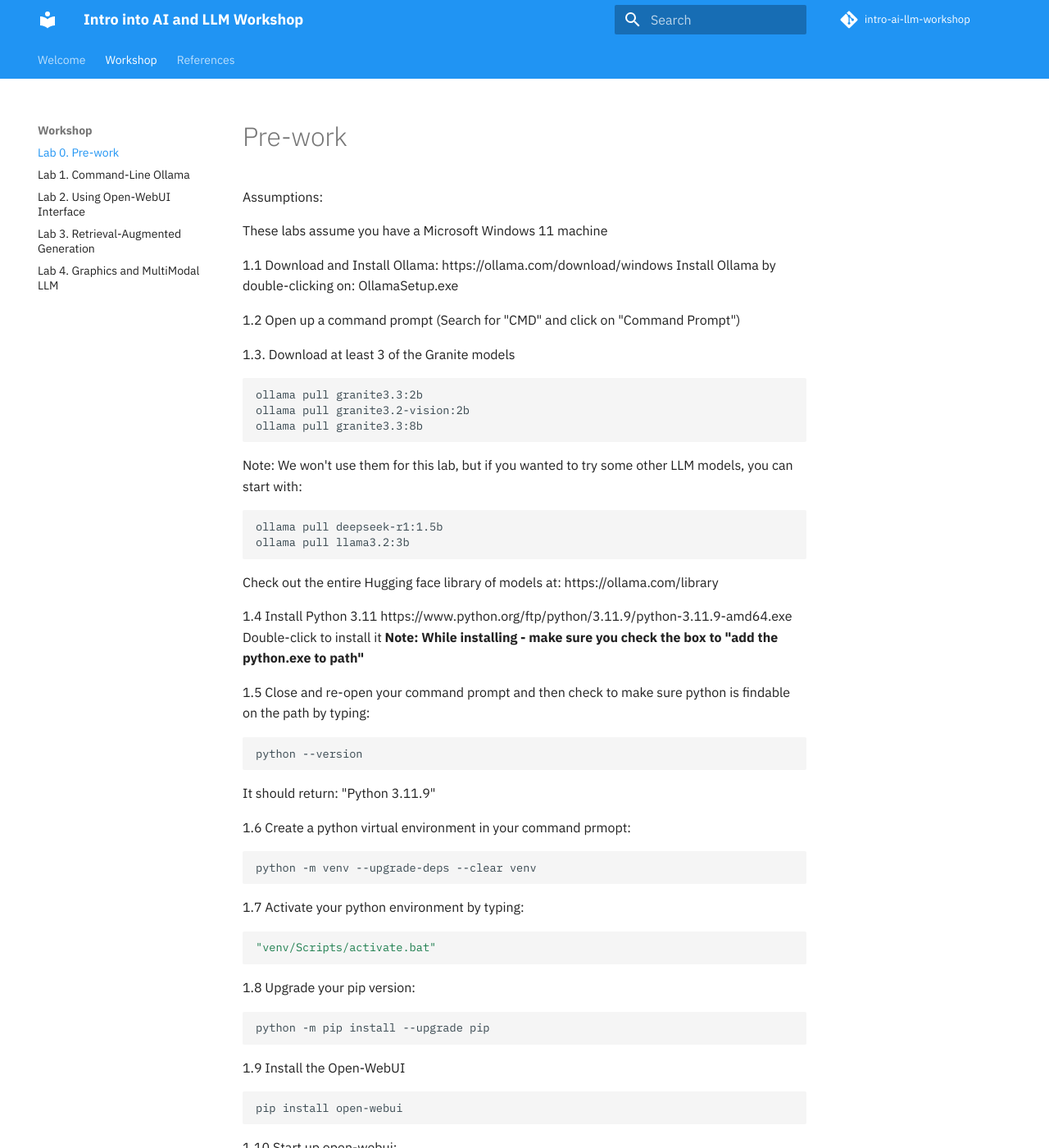
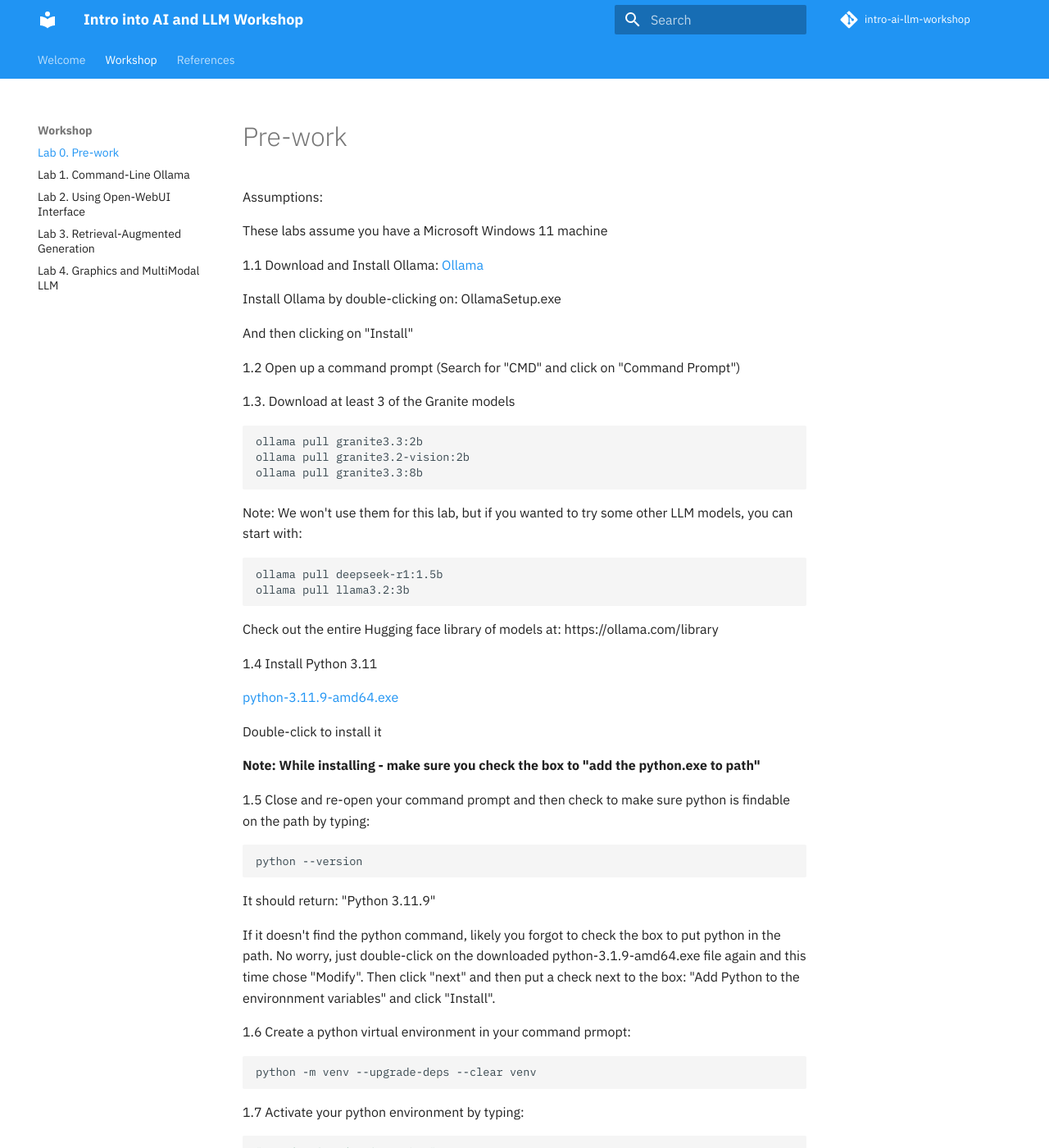
Before and after one commit to IBM/intro-ai-llm-workshop, an MkDocs documentation site: the page built from docs/pre-work/README.md, in a window 1280 px wide and 1400 px high. Shown: the whole window at 82% size. Built offline with MkDocs 1.6.1 and Material for MkDocs 9.7.7, drawn with Linux system fonts in a browser that asks for light colours; comment, search, counter and statistics services are not loaded; some of the changed text lies outside the part shown.

Commit message:
adding urls to readme
Signed-off-by: James Busche <jbusche@us.ibm.com>

````diff
--- a/docs/pre-work/README.md
+++ b/docs/pre-work/README.md
@@ -5,8 +5,11 @@
 These labs assume you have a Microsoft Windows 11 machine
 
 1.1 Download and Install Ollama:
-https://ollama.com/download/windows
+[Ollama](https://ollama.com/download/windows)
+
 Install Ollama by double-clicking on: OllamaSetup.exe
+
+And then clicking on "Install"
 
 1.2 Open up a command prompt (Search for "CMD" and click on "Command Prompt")
 
@@ -24,8 +27,11 @@
 Check out the entire Hugging face library of models at: https://ollama.com/library
 
 1.4 Install Python 3.11
-	https://www.python.org/ftp/python/3.11.9/python-3.11.9-amd64.exe
-	Double-click to install it
+
+[python-3.11.9-amd64.exe](https://www.python.org/ftp/python/3.11.9/python-3.11.9-amd64.exe)
+
+Double-click to install it
+
 **Note: While installing - make sure you check the box to "add the python.exe to path"**
 
 1.5 Close and re-open your command prompt and then check to make sure python is findable on the path by typing:
@@ -33,6 +39,8 @@
 python --version
 ```
 It should return: "Python 3.11.9"
+
+If it doesn't find the python command, likely you forgot to check the box to put python in the path.  No worry, just double-click on the downloaded python-3.1.9-amd64.exe file again and this time chose "Modify".  Then click "next" and then put a check next to the box: "Add Python to the environnment variables" and click "Install".
 
 1.6 Create a python virtual environment in your command prmopt:
 ```shell
@@ -60,7 +68,8 @@
 ```
 
 1.11 Once the open-webui starts, use a browser to login to open-webui:
-http://localhost:8080
+
+[http://localhost:8080](http://localhost:8080)
 
 Enter a name, email address and password - these are stored locally.
 
````
Also changed, not shown: docs/lab-2/README.md (+1 -1 lines), docs/lab-3/README.md (+1 -1 lines), docs/lab-4/README.md (+1 -1 lines).
